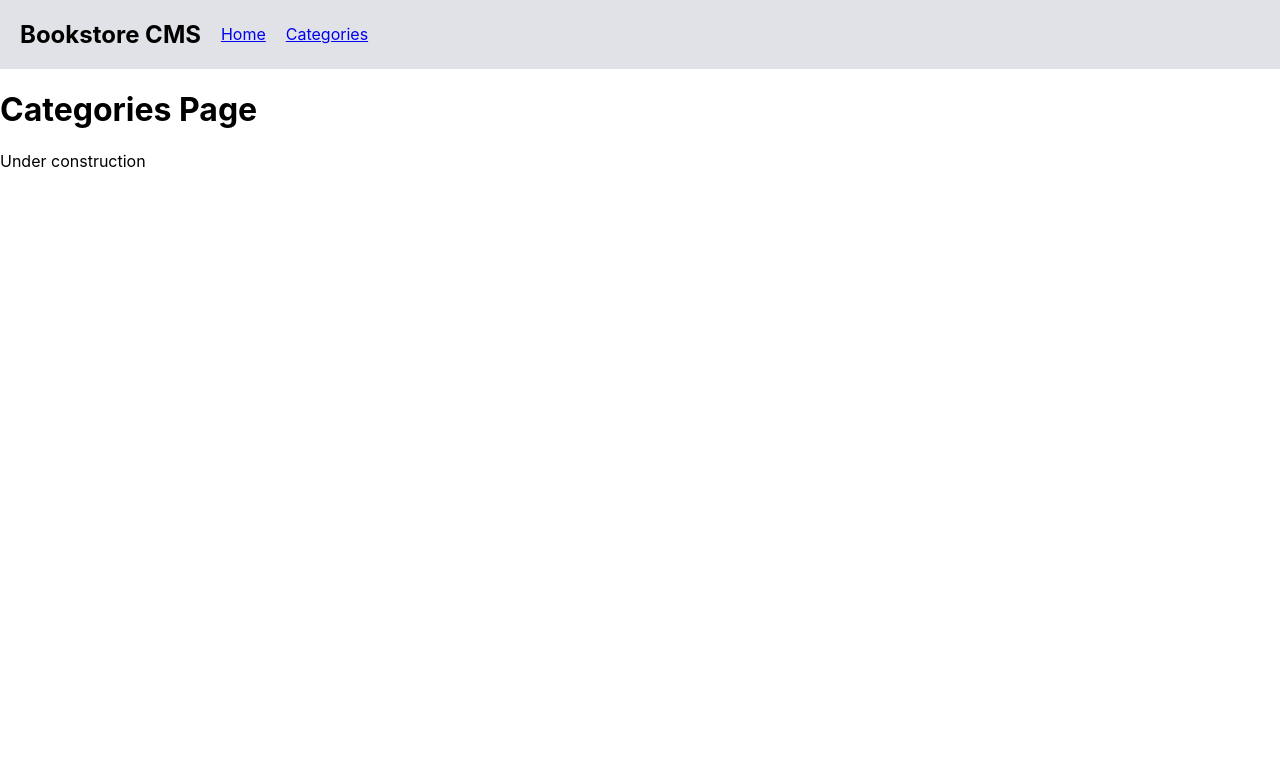
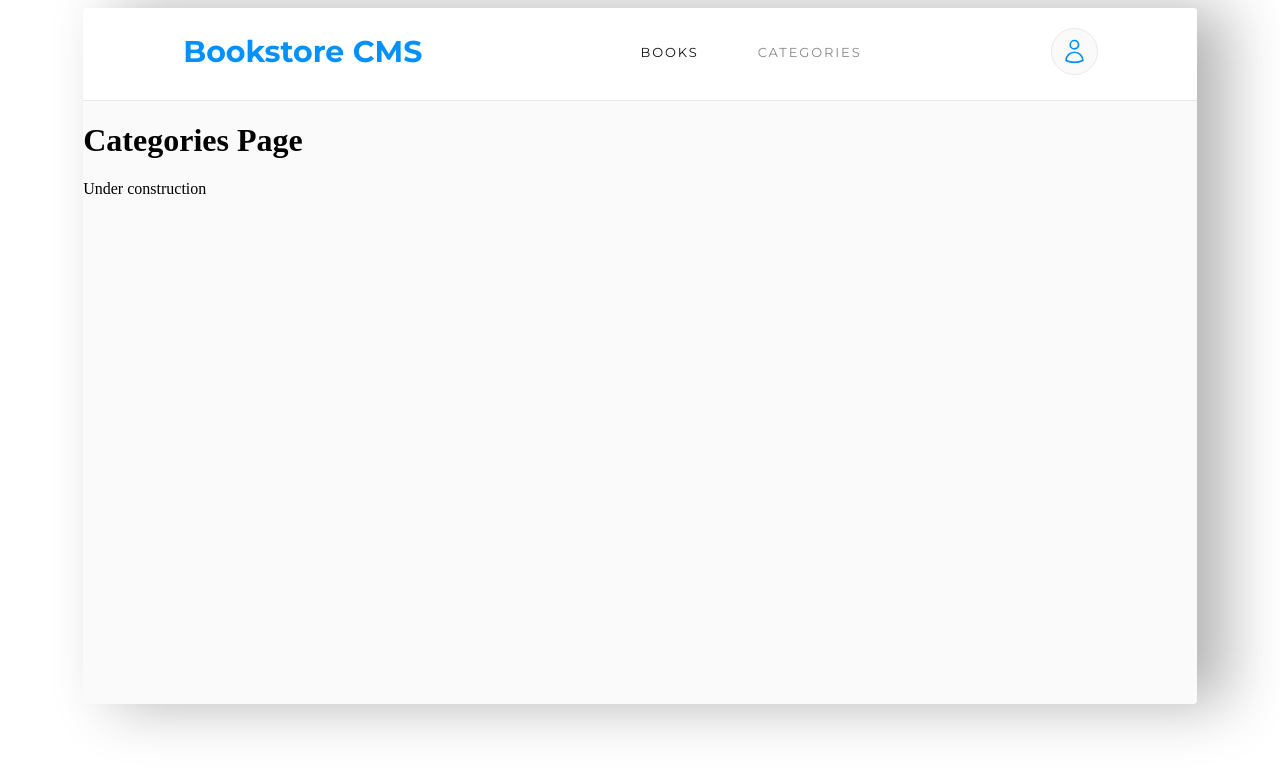
Before and after one commit to jicamargo/bookstore, a React (Create React App) app: page /categories in a window 1280 px wide. Shown: the top 770 px of the page. Built offline with nearby package versions, Linux system fonts and the light colour scheme.

Commit message:
apply classes for CSS styles, add Zeplin design styles

```diff
--- a/src/App.js
+++ b/src/App.js
@@ -9,11 +9,13 @@ import Categories from './components/Categories';
 function App() {
   return (
     <BrowserRouter>
-      <Navigation />
-      <Routes>
-        <Route path="/" element={<Home />} />
-        <Route path="/categories" element={<Categories />} />
-      </Routes>
+      <div className="panel-app">
+        <Navigation />
+        <Routes>
+          <Route path="/" element={<Home />} />
+          <Route path="/categories" element={<Categories />} />
+        </Routes>
+      </div>
     </BrowserRouter>
   );
 }
--- a/src/components/Book.js
+++ b/src/components/Book.js
@@ -10,26 +10,45 @@ function Book({ book }) {
   return (
     <article className="bookItem">
       <div className="bookItem-left">
-        <div className="title">
+        <div className="categorie Text-Style-11">
+          Action
+        </div>
+        <div className="title Text-Style-5">
           {title}
         </div>
-        <div className="author">
+        <div className="author Text-Style-8">
           {author}
         </div>
-        <div>
+        <div className="btn-container-book" role="group">
+          <button className="btn-book-item" type="button">
+            Comment
+          </button>
           <button
+            className="btn-book-item"
             type="button"
-            className="removeBtn"
             onClick={() => {
               dispatch(removeBook({ item_id: book.item_id }));
             }}
           >
-            Delete
+            Remove
+          </button>
+          <button className="btn-book-item" type="button">
+            Edit
           </button>
         </div>
       </div>
       <div className="bookItem-middle">
-        .
+        {/* <div className="progress-circle" data-percent="15" /> */}
+        <div className="progress-circle" data-percent="15" />
+
+        <div className="percent-cnt">
+          <div className="percent-number Text-Style-10">
+            64%
+          </div>
+          <div className="percent-completed Text-Style-11">
+            Completed
+          </div>
+        </div>
       </div>
       <div className="bookItem-right">
         .
--- a/src/components/BookList.js
+++ b/src/components/BookList.js
@@ -27,12 +27,7 @@ const BookList = () => {
 
   return (
     <section className="bookList">
-      <header>
-        <h2>Book List</h2>
-      </header>
-      <div>
-        {books.map((book) => <Book key={book.item_id} book={book} />)}
-      </div>
+      {books.map((book) => <Book key={book.item_id} book={book} />)}
     </section>
   );
 };
--- a/src/components/Navigation.js
+++ b/src/components/Navigation.js
@@ -1,22 +1,28 @@
 import React from 'react';
 import { Link } from 'react-router-dom';
+import { UserIcon } from '../icons';
 
 function Navigation() {
   return (
-    <nav className="nav-container">
+    <nav className="nav-bar panel-bg">
       <div className="nav-header">
-        <h1>Bookstore CMS</h1>
+        <span className="Bookstore-CMS Text-Style-3">Bookstore CMS</span>
       </div>
       <nav>
         <ul className="nav-menu">
           <li>
-            <Link to="/">Home</Link>
+            <Link to="/" className="BOOKS Text-Style-6">BOOKS</Link>
           </li>
           <li>
-            <Link to="/categories">Categories</Link>
+            <Link to="/categories" className="CATEGORIES Text-Style-6">CATEGORIES</Link>
           </li>
         </ul>
       </nav>
+      <div className="oval">
+        <div className="user-icon">
+          <UserIcon />
+        </div>
+      </div>
     </nav>
   );
 }
--- /dev/null
+++ b/src/icons.js
@@ -0,0 +1,29 @@
+export const UserIcon = () => (
+  <svg
+    xmlns="http://www.w3.org/2000/svg"
+    fill="none"
+    viewBox="0 0 24 24"
+    strokeWidth="1.5"
+    stroke="currentColor"
+    className="w-6 h-6"
+  >
+    <path
+      strokeLinecap="round"
+      strokeLinejoin="round"
+      d="M15.75 6a3.75 3.75 0 11-7.5 0 3.75 3.75 0 017.5 0zM4.501 20.118a7.5 7.5 0 0114.998 0A17.933 17.933 0 0112 21.75c-2.676 0-5.216-.584-7.499-1.632z"
+    />
+  </svg>
+);
+
+export const Update = () => (
+  <svg
+    xmlns="http://www.w3.org/2000/svg"
+    fill="none"
+    viewBox="0 0 24 24"
+    strokeWidth="1.5"
+    stroke="currentColor"
+    className="w-6 h-6"
+  >
+    <path strokeLinecap="round" strokeLinejoin="round" d="M19.5 12c0-1.232-.046-2.453-.138-3.662a4.006 4.006 0 00-3.7-3.7 48.678 48.678 0 00-7.324 0 4.006 4.006 0 00-3.7 3.7c-.017.22-.032.441-.046.662M19.5 12l3-3m-3 3l-3-3m-12 3c0 1.232.046 2.453.138 3.662a4.006 4.006 0 003.7 3.7 48.656 48.656 0 007.324 0 4.006 4.006 0 003.7-3.7c.017-.22.032-.441.046-.662M4.5 12l3 3m-3-3l-3 3" />
+  </svg>
+);
--- a/src/index.css
+++ b/src/index.css
@@ -1,39 +1,137 @@
-body {
-  margin: 0;
-  font-family:
-    -apple-system,
-    BlinkMacSystemFont,
-    'Segoe UI',
-    Roboto,
-    Oxygen,
-    Ubuntu,
-    Cantarell,
-    'Fira Sans',
-    'Droid Sans',
-    'Helvetica Neue',
-    sans-serif;
-  -webkit-font-smoothing: antialiased;
-  -moz-osx-font-smoothing: grayscale;
+@import url('https://fonts.googleapis.com/css2?family=Montserrat:ital,wght@0,300;0,400;0,700;1,400&family=Roboto+Slab:wght@300;400;700&display=swap');
+
+:root {
+  --bubble-gum-pink: #ff5ab7;
+  --black: #1e1e1e;
+  --pinkish-grey: #c7c7c7;
+  --very-light-pink: #c4c4c4;
+  --pale-grey: #f5f6fa;
+  --medium-blue: #307bbe;
+  --white: #fafafa;
+  --white-two: #fff;
+  --azure: #0290ff;
+  --black-5: rgba(0, 0, 0, 0.3);
 }
 
-.nav-container {
-  display: flex;
+.body {
+  box-sizing: border-box;
+}
 
-  /* justify-content: space-between; */
-  align-items: center;
-  padding: 0 20px;
-  gap: 20px;
-  background-color: #e0e2e7;
+.Text-Style {
+  font-family: RobotoSlab;
+  font-size: 0.813rem;
+  font-weight: bold;
+  font-stretch: normal;
+  font-style: normal;
+  line-height: normal;
+  letter-spacing: 0.5px;
+  text-align: center;
+  color: var(--white-two);
+}
+
+.Text-Style-2 {
+  font-family: Montserrat;
+  font-size: 0.875rem;
+  font-weight: normal;
+  font-stretch: normal;
+  font-style: normal;
+  line-height: normal;
+  letter-spacing: normal;
+  color: #121212;
+}
+
+.Text-Style-3 {
+  font-family: Montserrat;
+  font-size: 1.875rem;
+  font-weight: bold;
+  font-stretch: normal;
+  font-style: normal;
+  line-height: normal;
+  letter-spacing: normal;
+  color: var(--azure);
+}
+
+.Text-Style-4 {
+  font-family: RobotoSlab;
+  font-size: 1rem;
+  font-weight: 300;
+  font-stretch: normal;
+  font-style: normal;
+  line-height: normal;
+  letter-spacing: -0.4px;
+  color: #121212;
+}
+
+.Text-Style-5 {
+  font-family: RobotoSlab;
+  font-size: 1.375rem;
+  font-weight: bold;
+  font-stretch: normal;
+  font-style: normal;
+  line-height: normal;
+  letter-spacing: -0.2px;
+  color: #121212;
+}
+
+.Text-Style-6 {
+  font-family: Montserrat;
+  font-size: 0.813rem;
+  font-weight: normal;
+  font-stretch: normal;
+  font-style: normal;
+  line-height: normal;
+  letter-spacing: 1.9px;
+  color: #121212;
+}
+
+.Text-Style-7 {
+  font-family: RobotoSlab;
+  font-size: 0.813rem;
+  font-weight: 300;
+  font-stretch: normal;
+  font-style: normal;
+  line-height: normal;
+  letter-spacing: normal;
+  color: #121212;
+}
+
+.Text-Style-8 {
+  font-family: RobotoSlab;
+  font-size: 0.875rem;
+  font-weight: 300;
+  font-stretch: normal;
+  font-style: normal;
+  line-height: normal;
+  letter-spacing: normal;
+  color: #4386bf;
+}
+
+.Text-Style-10 {
+  font-family: Montserrat;
+  font-size: 1.25rem;
+  font-weight: bold;
+  font-stretch: normal;
+  font-style: normal;
+  line-height: normal;
+  letter-spacing: -0.18px;
+  color: #888;
+}
+
+.Text-Style-11 {
+  font-family: Montserrat;
+  font-size: 0.8rem;
+  font-weight: bold;
+  font-stretch: normal;
+  font-style: normal;
+  line-height: normal;
+  letter-spacing: -0.18px;
+  color: #888;
 }
 
 .nav-menu {
   display: flex;
-  justify-content: space-between;
-  align-items: center;
   list-style: none;
-  margin: 0;
-  padding: 0;
-  gap: 20px;
+  padding: 1.125rem;
 }
 
 .bookList {
@@ -55,18 +153,20 @@ body {
   flex-direction: column;
   gap: 10px;
   padding: 20px;
-  border: 1px solid #e0e2e7;
-  border-radius: 5px;
+  border: 1px solid #e8e8e8 ;
+  border-radius: 4px;
 }
 
 .bookItem {
   display: flex;
+  height: 10rem;
   align-items: center;
   justify-content: space-between;
-  gap: 10px;
-  padding: 10px;
-  border: 1px solid #e0e2e7;
+  padding: 1.6rem;
+  border: 1px solid #e8e8e8;
   border-radius: 5px;
+  margin-bottom: 1.2rem;
+  background-color: var(--white-two);
 }
 
 .bookItem-left {
@@ -76,19 +176,13 @@ body {
 
 .bookItem-right,
 .bookItem-middle {
-  color: #fdfeff;
+  display: flex;
+  align-items: center;
 }
 
-.title {
-  font-size: 20px;
-  font-weight: bold;
-  padding: 0;
-}
-
-.author {
-  font-size: 16px;
-  font-weight: normal;
-  padding: 0;
+.percent-cnt {
+  text-align: center;
+  padding-left: 1rem;
 }
 
 .removeBtn {
@@ -98,3 +192,200 @@ body {
   padding: 5px;
   cursor: pointer;
 }
+
+/* zeplin styles */
+.panel-app {
+  margin: 0 auto;
+  width: 87vw;
+  height: 87vh;
+  border-radius: 4px;
+  box-shadow: 30px 0 60px 0 var(--black-5);
+  background-color: var(--white);
+  overflow:auto;
+  scroll-behavior: smooth;
+}
+
+.panel-bg {
+  display: flex;
+  justify-content: space-between;
+  align-items: center;
+  height: 2.6rem;
+  margin: 0;
+  padding: 1.438rem 6.188rem 1.688rem 6.25rem;
+  background-color: var(--white-two);
+  border-bottom: solid 1px #e8e8e8;
+}
+
+.Bookstore-CMS {
+  width: 15rem;
+  height: 2.313rem;
+  margin: 0.375rem 2.938rem 0.125rem 0;
+  font-family: Montserrat;
+  font-size: 1.875rem;
+  font-weight: bold;
+  font-stretch: normal;
+  font-style: normal;
+  line-height: normal;
+  letter-spacing: normal;
+  color: var(--azure);
+  cursor: pointer;
+}
+
+.BOOKS {
+  width: 3.688rem;
+  height: 1rem;
+  margin: 1.125rem 1.125rem 0.688rem 0;
+  font-family: Montserrat;
+  font-size: 0.813rem;
+  font-weight: normal;
+  font-stretch: normal;
+  font-style: normal;
+  line-height: normal;
+  letter-spacing: 1.9px;
+  color: #121212;
+  text-decoration: none;
+}
+
+.CATEGORIES {
+  width: 6.563rem;
+  height: 1rem;
+  margin: 1.125rem 1.125rem 0.688rem 2.563rem;
+  opacity: 0.5;
+  font-family: Montserrat;
+  font-size: 0.813rem;
+  font-weight: normal;
+  font-stretch: normal;
+  font-style: normal;
+  line-height: normal;
+  letter-spacing: 1.9px;
+  color: #121212;
+  text-decoration: none;
+}
+
+.oval {
+  display: flex;
+  width: 2.813rem;
+  height: 2.813rem;
+  border: solid 1px #e8e8e8;
+  border-radius: 50%;
+  background-color: var(--white);
+  cursor: pointer;
+}
+
+.user-icon {
+  margin: auto;
+  width: 1.68rem;
+  height: 1.68rem;
+  color: var(--azure);
+}
+
+.categorie {
+  padding-bottom: 0.5rem;
+}
+
+.author {
+  padding-bottom: 1.5rem;
+}
+
+.btn-container-book {
+  display: flex;
+  justify-content: space-between;
+}
+
+.btn-book-item {
+  position: relative;
+  width: 5rem;
+  height: 1.5rem;
+  font-family: RobotoSlab;
+  font-size: 1rem;
+  font-weight: 300;
+  font-stretch: normal;
+  font-style: normal;
+  line-height: normal;
+  color: #4386bf;
+  border: none;
+  background-color: transparent;
+  cursor: pointer;
+  transition: color 0.3s, transform 0.3s;
+}
+
+.btn-book-item::before {
+  content: '';
+  position: absolute;
+  top: 100%;
+  left: 10%;
+  width: 0;
+  height: 1px;
+  background-color: var(--azure);
+  transition: width 0.3s;
+}
+
+.btn-container-book .btn-book-item::after {
+  content: '';
+  position: absolute;
+  width: 0px;
+  height: 100%;
+  border: #e8e8e8 1px solid;
+  top: 0;
+  right: 0;
+}
+
+
+.btn-container-book .btn-book-item:last-child::after {
+  display: none;
+}
+
+.btn-container-book .btn-book-item:first-child {
+  padding-left: 0;
+}
+
+.btn-book-item:hover {
+  color: var(--azure);
+}
+
+.btn-book-item:hover::before {
+  width: 80%;
+}
+
+.progress-circle {
+  position: relative;
+  width: 80px;
+  height: 80px;
+  border-radius: 50%;
+  background-color: lightgray;
+  overflow: hidden;
+}
+
+.progress-circle::before {
+  content: '';
+  position: absolute;
+  top: 0;
+  left: 0;
+  width: 100%;
+  height: 100%;
+  border-radius: 50%;
+  background: linear-gradient(to left, var(--azure) 70%, lightgray 0);
+  transform-origin: left center;
+  transform: rotate(calc(360deg * var(--percent) / 100));
+  transition: transform 1.5s;
+}
+
+.progress-circle::after {
+  content: '';
+  position: absolute;
+  top: 8%;
+  left: 8%;
+  transform: translate(-50%, -50%);
+  width: 84%;
+  height: 84%;
+  border-radius: 50%;
+  background: var(--white-two);
+  transform-origin: left center;
+  transform: rotate(calc(360deg * var(--percent) / 100));
+  transition: transform 1.5s;
+}
+
+/* Adjust the value of --percent to change the progress */
+.progress-circle[data-percent="15"]::before {
+  transform: rotate(360deg);
+}
```
